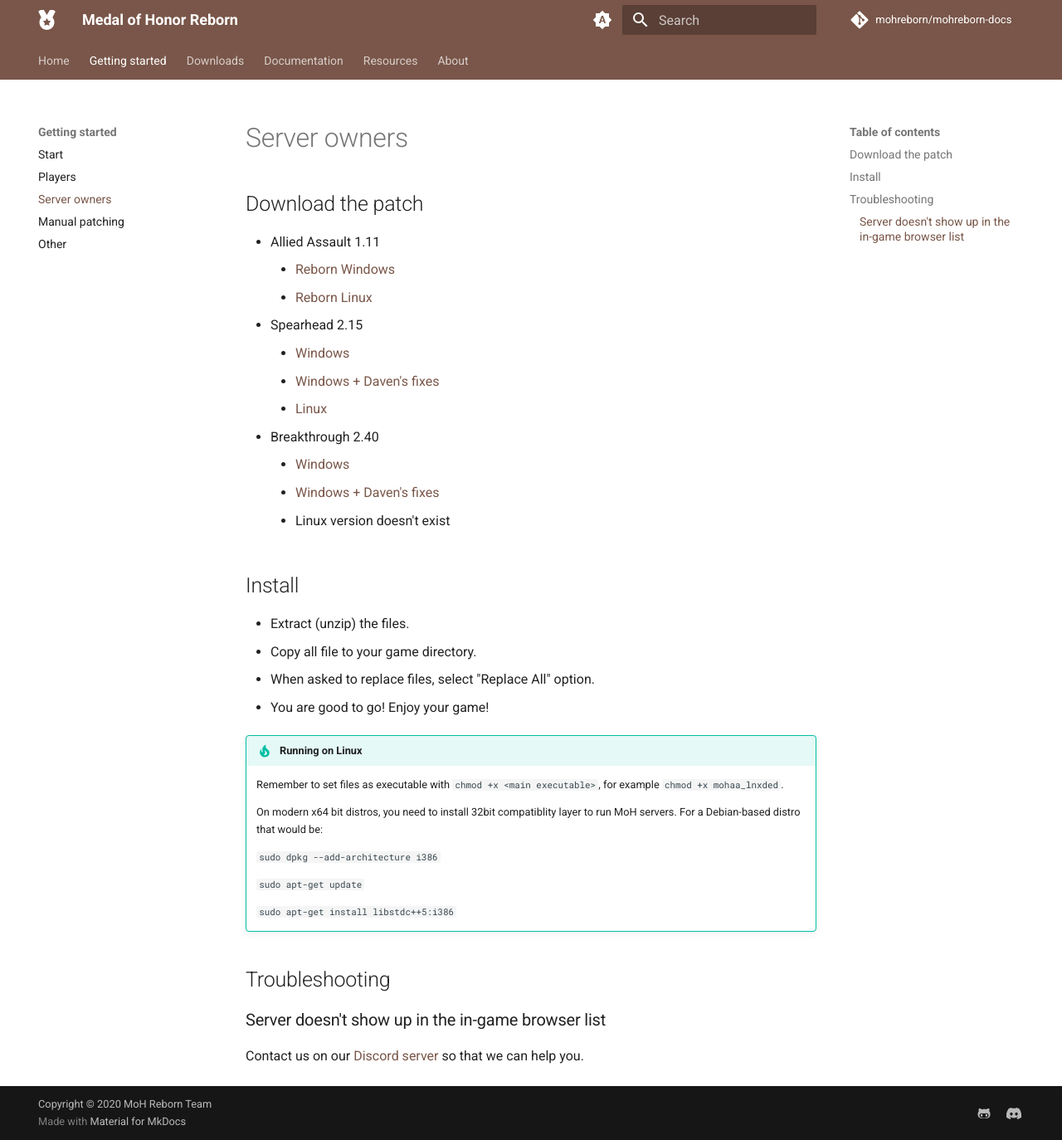
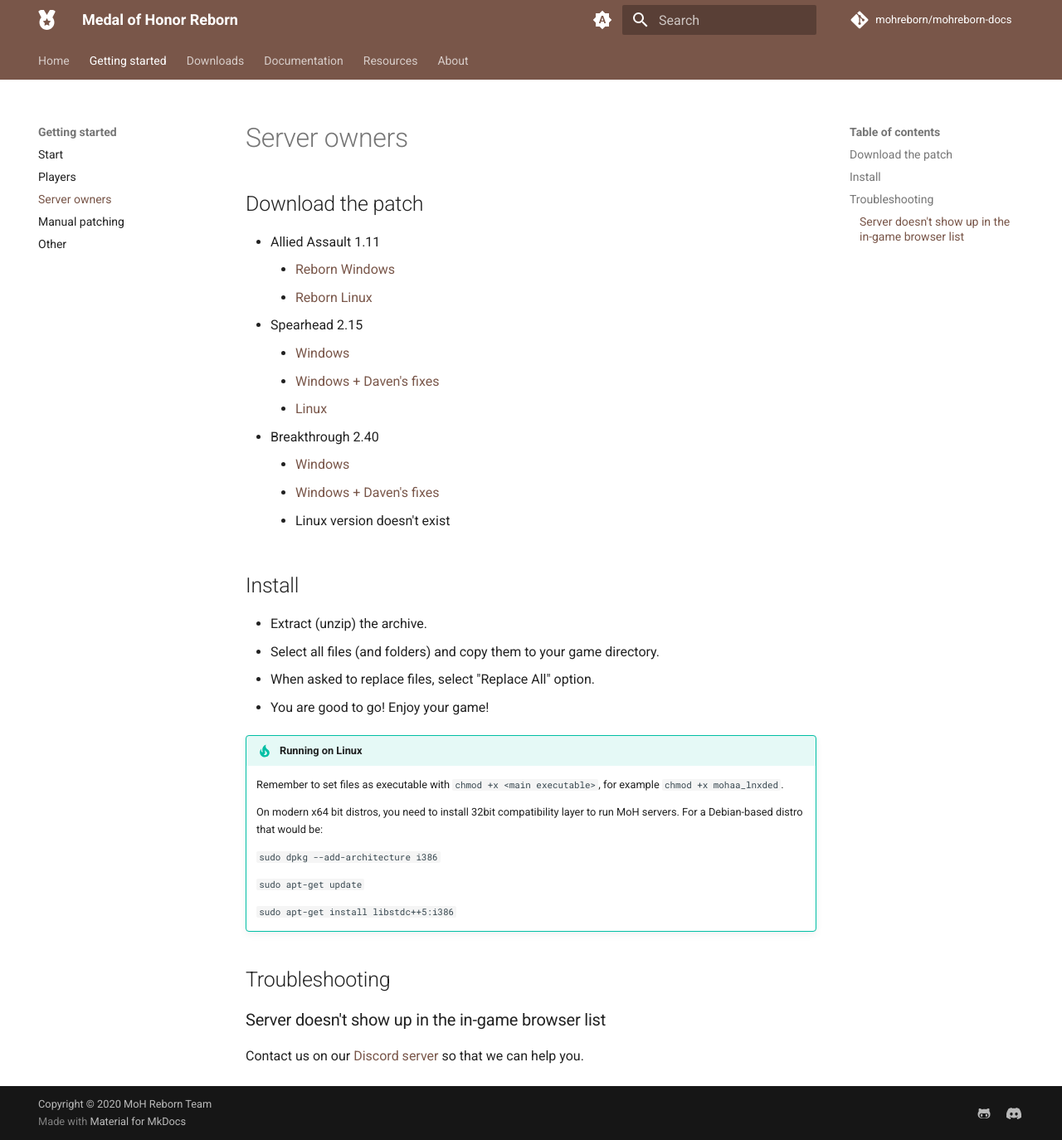
Before and after one commit to x-null/mohreborn-docs, an MkDocs documentation site: the page built from docs/getting-started/server-owners.md, in a window 1280 px wide and 1374 px high. Shown: the whole window at 83% size. Built offline with MkDocs 1.6.1 and Material for MkDocs 9.7.7, drawn with Linux system fonts in a browser that asks for light colours; comment, search, counter and statistics services are not loaded.

Commit message:
Minor fixes

```diff
--- a/docs/getting-started/server-owners.md
+++ b/docs/getting-started/server-owners.md
@@ -3,21 +3,21 @@
 ## Download the patch
 
 - Allied Assault 1.11
-    - [Reborn Windows](../assets/moh-binaries/mohreborn_server_aa_win.zip){: target="_blank"}
-    - [Reborn Linux](../assets/moh-binaries/mohreborn_server_aa_nix.zip){: target="_blank"}
+    - [Reborn Windows](../assets/moh-binaries/mohreborn_server_aa_win.zip)
+    - [Reborn Linux](../assets/moh-binaries/mohreborn_server_aa_nix.zip)
 - Spearhead 2.15
-    - [Windows](../assets/moh-binaries/mohreborn_server_sh_win.zip){: target="_blank"}
-    - [Windows + Daven's fixes](../assets/moh-binaries/mohreborn_server_sh_win_daven.zip){: target="_blank"}
-    - [Linux](../assets/moh-binaries/mohreborn_server_sh_nix.zip){: target="_blank"}
+    - [Windows](../assets/moh-binaries/mohreborn_server_sh_win.zip)
+    - [Windows + Daven's fixes](../assets/moh-binaries/mohreborn_server_sh_win_daven.zip)
+    - [Linux](../assets/moh-binaries/mohreborn_server_sh_nix.zip)
 - Breakthrough 2.40
-    - [Windows](../assets/moh-binaries/mohreborn_server_bt_win.zip){: target="_blank"}
-    - [Windows + Daven's fixes](../assets/moh-binaries/mohreborn_server_bt_win_daven.zip){: target="_blank"}
+    - [Windows](../assets/moh-binaries/mohreborn_server_bt_win.zip)
+    - [Windows + Daven's fixes](../assets/moh-binaries/mohreborn_server_bt_win_daven.zip)
     - Linux version doesn't exist
 
 ## Install
 
-* Extract (unzip) the files.
-* Copy all file to your game directory.
+* Extract (unzip) the archive.
+* Select all files (and folders) and copy them to your game directory.
 * When asked to replace files, select "Replace All" option.
 * You are good to go! Enjoy your game!
 
@@ -25,7 +25,7 @@
 
     Remember to set files as executable with `chmod +x <main executable>`, for example `chmod +x mohaa_lnxded`.
 
-    On modern x64 bit distros, you need to install 32bit compatiblity layer to run MoH servers.
+    On modern x64 bit distros, you need to install 32bit compatibility layer to run MoH servers.
     For a Debian-based distro that would be:
 
 
--- a/overrides/home.html
+++ b/overrides/home.html
@@ -54,7 +54,7 @@
     /* Invert primary button */
     .hero-container .inverted-color .md-button--primary {
       background-color: var(--md-primary-bg-color);
-      color: hsla(193deg, 37%, 48%, 1);
+      color: var(--md-accent-fg-color);
       border-color: var(--md-primary-bg-color);
     }
 
@@ -86,6 +86,15 @@
         font-size: 1.4rem;
       }
 
+        .md-sidebar.md-sidebar--primary {
+            display: block !important;
+        }
+
+        .md-button {
+            width: 100% !important;
+            text-align: center !important;
+            float: none !important;
+        }
 
     }
 
@@ -102,6 +111,9 @@
       /*.hero-container .content {
         padding-bottom: 6rem;
       }*/
+        .md-sidebar.md-sidebar--primary {
+            display: block !important;
+        }
     }
 
     /* [tablet landscape +]: Display content and image next to each other */
```
Also changed, not shown: other parts of overrides/home.html (+1 -1 lines), docs/about.md (+1 -1 lines), docs/downloads.md (+11 -11 lines), docs/features/features-overview.md (+1 -1 lines), docs/getting-started/players.md (+10 -6 lines).
